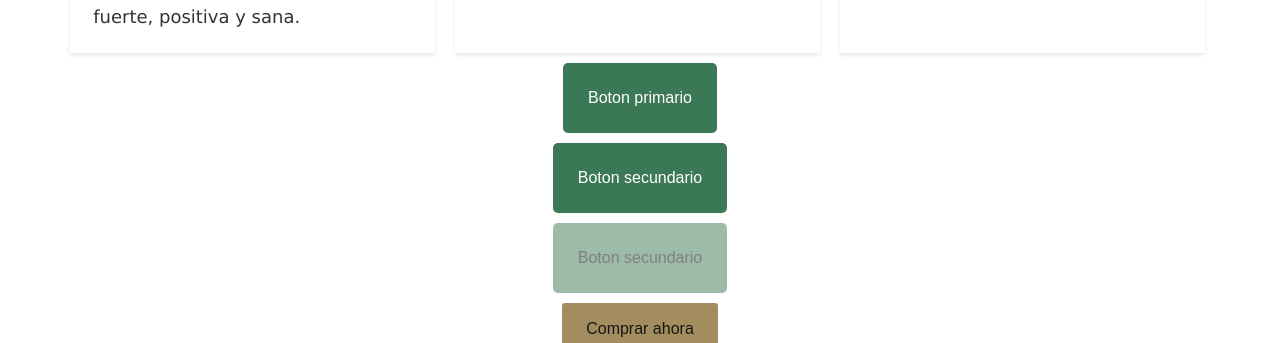
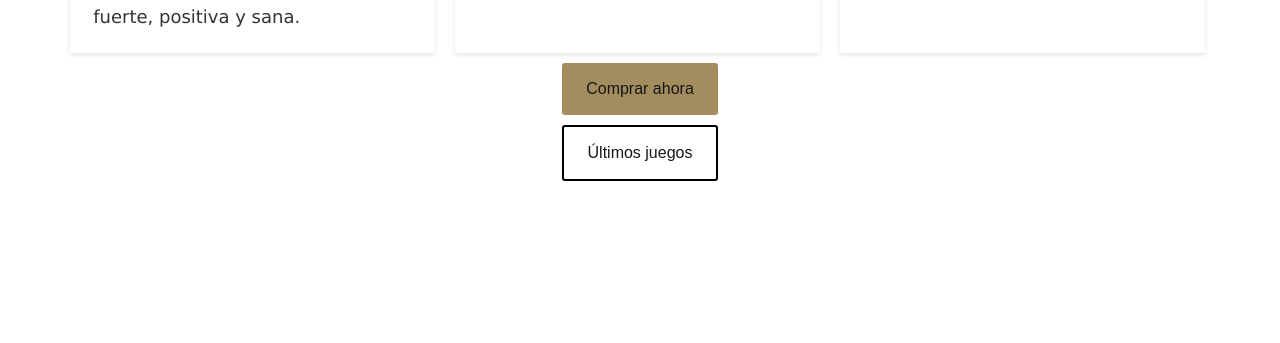
Before and after one commit to develhope-e4/ea-sports, a React (Create React App) app: page / in a window 1280 px wide. Shown: the part 1241-1584 px from the top of the page. After the commit the page ends 1488 px from the top, so only its background shows below. Built offline with nearby package versions, Linux system fonts and the light colour scheme; a web font is replaced by a local one.

Commit message:
refactor: deleted ejemplo componente

```diff
--- a/src/App.js
+++ b/src/App.js
@@ -53,22 +53,6 @@ function App() {
             )}
           </div>
         </div>
-        <EjemploComponente
-          esPrimario={true}
-          texto={"Boton primario"}
-          onClick={() => console.log("click en el boton primario")}
-        />
-        <EjemploComponente
-          esPrimario={false}
-          texto={"Boton secundario"}
-          onClick={() => console.log("click en el boton secundario")}
-        />
-        <EjemploComponente
-          esPrimario={false}
-          disabled={true}
-          onClick={() => console.log("click en el boton disabled")}
-          texto={"Boton secundario"}
-        />
         <Boton
           esPrimario={true}
           isLight={false}
```
